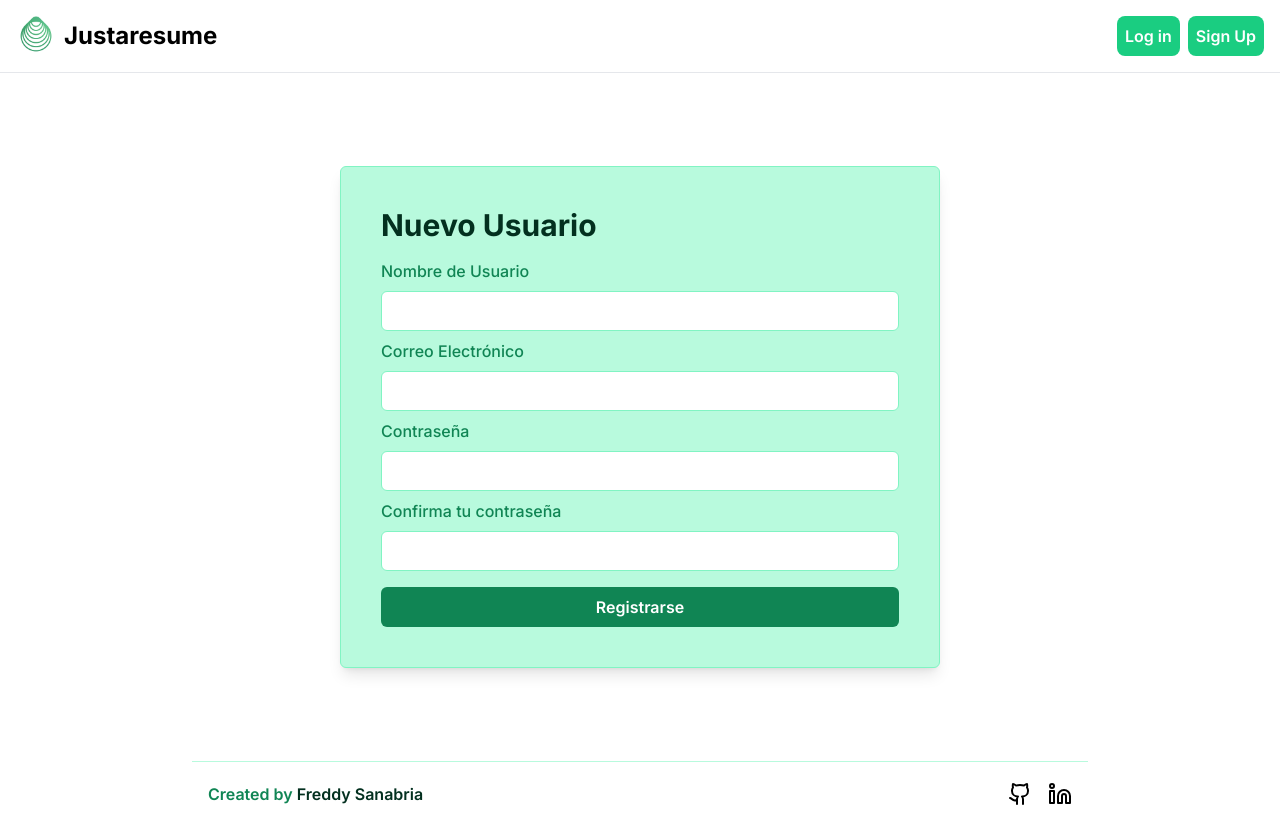
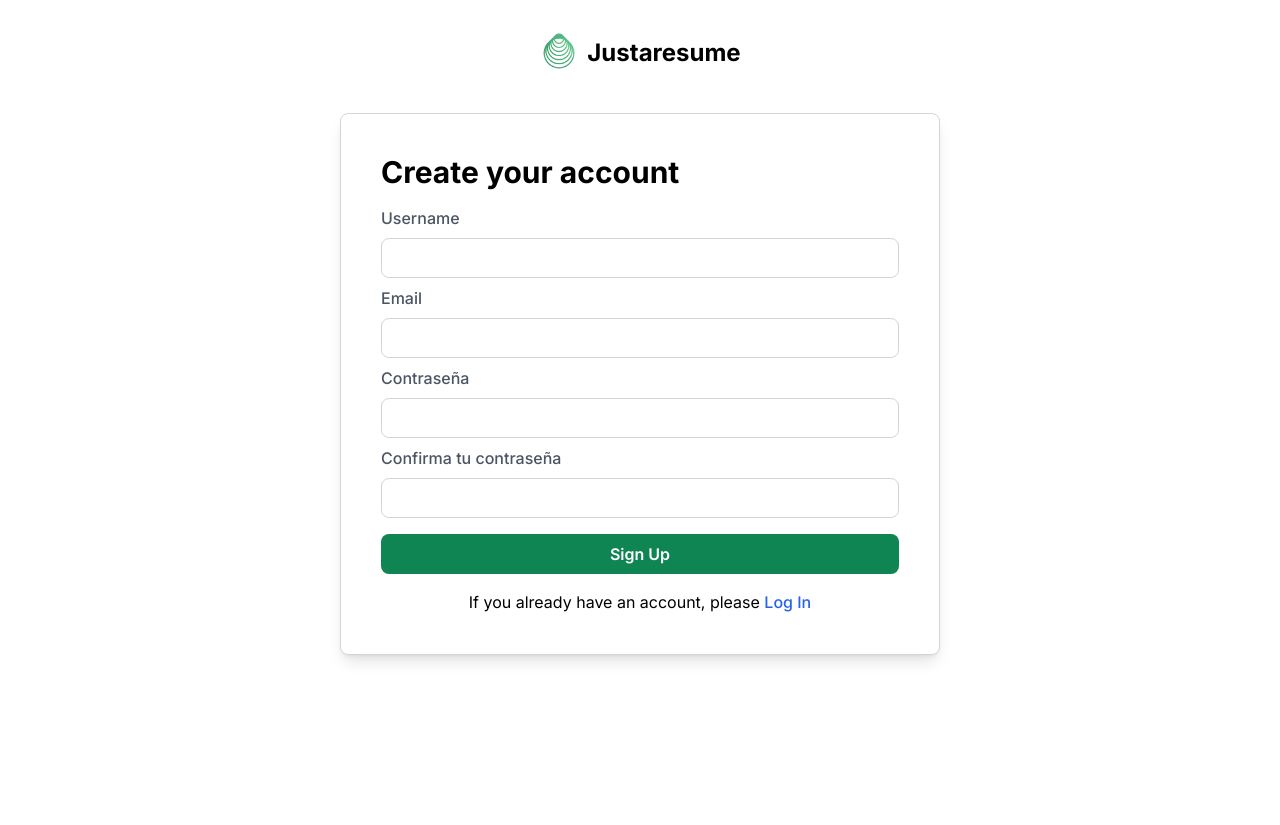
Before and after one commit to freddwithy/just-a-simple-cv, a Next.js app: page /auth/signup in a window 1280 px wide. After the commit the page ends 800 px from the top, so only its background shows below. Built offline with nearby package versions, Linux system fonts and the light colour scheme; no server answers; what tailwindcss-animated would draw is missing.

Commit message:
changing create account page

```diff
--- a/app/api/auth/sign-up/route.ts
+++ b/app/api/auth/sign-up/route.ts
@@ -32,7 +32,7 @@ export async function POST(req: Request) {
     if (usernameFound) {
       return NextResponse.json(
         {
-          message: "username already exists",
+          message: "Username already exists",
         },
         {
           status: 400,
--- a/app/auth/login/page.tsx
+++ b/app/auth/login/page.tsx
@@ -6,17 +6,17 @@ import { useRouter } from "next/navigation"
 import { SubmitHandler, useForm } from "react-hook-form"
 import { z } from "zod"
 import toast from "react-hot-toast"
-import { Header } from "@/app/components/Header"
-import { cache, useEffect, useState } from "react"
+import { useEffect, useState } from "react"
 import { LoaderCircle } from "lucide-react"
 import Image from "next/image"
+import LogoLink from "@/app/components/ui/LogoLink"
 
 const formSchema = z.object({
     email: z.string().email({
-        message: "El correo debe ser un correo válido"
+        message: "Must be a valid email"
     }),
     password: z.string().min(6, {
-        message: "La contraseña debe tener al menos 6 caracteres"
+        message: "Password must have at least 6 characters"
     })
 })
 
@@ -25,16 +25,6 @@ type LogInInputs = {
     password: string,
 }
 
-const navLinks = [
-    {
-        linkTo: "/auth/login",
-        name: "Log in",
-    },
-    {
-        linkTo: "/auth/signup",
-        name: "Sign Up",
-    },
-]
 
 export default function LoginPage() {
     const [isLoading, setIsLoading] = useState<boolean>(false)
@@ -61,7 +51,7 @@ export default function LoginPage() {
                 return toast.error(res.error)
             } else {
                 router.push('/create')
-                toast.success('Haz iniciado sesion')
+                toast.success('¡Bienvenido! 😊')
             }
         } catch(err) {
             toast.error("Something wrong happened.")
@@ -96,8 +86,8 @@ export default function LoginPage() {
 
     return (
         <>
-            <Header navLinks={navLinks} />
-            <div className="flex items-center justify-center h-[calc(100vh-7rem)] animate-fade-up">
+            <div className="flex flex-col gap-y-4 items-center justify-center h-[calc(100vh-7rem)] animate-fade-up">
+                <LogoLink className="mb-10"/>
                 <form onSubmit={handleSubmit(onLogIn)} className="w-[600px] flex flex-col p-10 bg-white rounded-lg shadow-lg border border-gray-300">
                     <h1 className="font-bold text-3xl text-black mb-4">Log in with your account</h1>
                     <label className="mb-2 text-gray-600 font-medium" htmlFor="email">Email</label>
@@ -120,7 +110,7 @@ export default function LoginPage() {
                             <span className="text-red-700 text-sm mb-2">{errors.password.message}</span>
                         )
                     }
-                    <button disabled={isLoading} className={`bg-mystic-700 rounded-lg text-white font-semibold h-10 mt-2 hover:bg-mystic-600 transition flex items-center justify-center gap-x-2 ${
+                    <button disabled={isLoading} className={`bg-mystic-700 rounded-lg text-white font-semibold h-10 mt-2 hover:opacity-90 transition flex items-center justify-center gap-x-2 ${
                         isLoading ? "opacity-50 cursor-wait hover:bg-mystic-700" :""
                     }`}>
                         {isLoading && (
@@ -140,6 +130,7 @@ export default function LoginPage() {
                             Sign In With Google
                             <Image src="/google.svg" width={15} height={30} alt="google logo" />
                         </a>
+                        <p className="mt-4" >If you don't have an account, please <a href="/auth/signup" className="text-blue-600 font-medium hover:underline">Sign Up</a></p>
                     </div>
                 </form>
             </div>
--- a/app/auth/signup/page.tsx
+++ b/app/auth/signup/page.tsx
@@ -1,29 +1,31 @@
 'use client'
 
-import { Header } from "@/app/components/Header"
+import LogoLink from "@/app/components/ui/LogoLink"
 import { zodResolver } from "@hookform/resolvers/zod"
+import { LoaderCircle } from "lucide-react"
 import { useRouter } from "next/navigation"
+import { useState } from "react"
 import { SubmitHandler, useForm } from "react-hook-form"
 import toast from "react-hot-toast"
 import { z } from "zod"
 
 const formSchema = z.object({
     username: z.string().min(3, {
-        message: 'El nombre de usuario debe tener al menos 3 caracteres'
+        message: 'The username must have at least 3 characters'
     }).max(200, {
         message: ''
     }),
     email: z.string().email({
-        message: "El correo debe ser un correo válido"
+        message: "The email must be a valid email address"
     }),
     password: z.string().min(6, {
-        message: "La contraseña debe tener al menos 6 caracteres"
+        message: "The password must have at least 6 characters"
     }),
     confirmPassword: z.string().min(6, {
-        message: "La contraseña debe tener al menos 6 caracteres"
+        message: "The password must have at least 6 characters"
     })
 }).refine(data => data.password === data.confirmPassword, {
-    message: "Las contraseñas deben ser iguales",
+    message: "The passwords must match",
     path: ["confirmPassword"]
 })
 
@@ -34,18 +36,8 @@ type SignInInputs = {
     confirmPassword: string
 }
 
-const navLinks = [
-    {
-        linkTo: "/auth/login",
-        name: "Log in",
-    },
-    {
-        linkTo: "/auth/signup",
-        name: "Sign Up",
-    },
-]
-
 export default function SignInPage() {
+    const [isLoading, setIsLoading] = useState<boolean>(false)
 
     const router = useRouter()
 
@@ -53,14 +45,13 @@ export default function SignInPage() {
         resolver: zodResolver(formSchema)
     })
 
-    console.log(errors)
-
     const onSignUp: SubmitHandler<SignInInputs> = async (data) => {
         if (data.password !== data.confirmPassword) {
-            toast.error('Las contraseñas no coinciden.')
+            toast.error('The passwords do not match')
         }
 
         try {
+            setIsLoading(true)
             const res = await fetch('/api/auth/sign-up', {
                 method: 'POST',
                 body: JSON.stringify({
@@ -73,23 +64,31 @@ export default function SignInPage() {
                 }
             })
             if (res.ok) {
-                toast.success('Te haz registrado correctamente')
+                setIsLoading(false);
+                toast.success('You have registered successfully');
                 router.push("/auth/login");
+            } else {
+                // Manejar errores de la API aquí
+                const errorData = await res.json();
+                toast.error(errorData.message);
             }
-        } catch(error: any) {
-            toast.error('Algo salio mal.')
+        } catch(err) {
+            setIsLoading(false)
+            toast.error('Something went wrong')
+        } finally {
+            setIsLoading(false)
         }
     }
 
     return (
         <>
-            <Header navLinks={navLinks} />
-            <div className="flex items-center justify-center h-[calc(100vh-7rem)] animate-fade-up">
-                <form onSubmit={handleSubmit(onSignUp)} className="w-[600px] flex flex-col p-10 bg-mystic-200 rounded-md shadow-lg border border-mystic-300">
-                    <h1 className="font-bold text-3xl text-mystic-950 mb-4">Nuevo Usuario</h1>
-                    <label className="mb-2 text-mystic-700 font-medium" htmlFor="username">Nombre de Usuario</label>
+            <div className="flex flex-col items-center justify-center h-[calc(100vh-7rem)] animate-fade-up">
+                <LogoLink className="mb-10"/>
+                <form onSubmit={handleSubmit(onSignUp)} className="w-[600px] flex flex-col p-10 bg-white rounded-lg shadow-lg border border-gray-300 ">
+                    <h1 className="font-bold text-3xl text-black mb-4">Create your account</h1>
+                    <label className="mb-2 text-gray-600 font-medium" htmlFor="username">Username</label>
                     <input type="text" id="username"
-                        className="rounded-md text-black font-semibold h-10 mb-2 bg-white border border-mystic-300"
+                        className="rounded-lg text-black font-semibold h-10 mb-2 bg-white border border-gray-300"
                         {...register("username")}
                     />
                     {
@@ -97,9 +96,9 @@ export default function SignInPage() {
                             <span className="text-red-700 text-sm mb-2">{errors.username.message}</span>
                         )
                     }
-                    <label className="mb-2 text-mystic-700 font-medium" htmlFor="email">Correo Electrónico</label>
+                    <label className="mb-2 text-gray-600 font-medium" htmlFor="email">Email</label>
                     <input type="email" id="email"
-                        className="rounded-md text-black font-semibold h-10 mb-2 bg-white border border-mystic-300"
+                        className="rounded-lg text-black font-semibold h-10 mb-2 bg-white border border-gray-300"
                         {...register("email")}
                     />
                     {
@@ -107,9 +106,9 @@ export default function SignInPage() {
                             <span className="text-red-700 text-sm mb-2">{errors.email.message}</span>
                         )
                     }
-                    <label className="mb-2 text-mystic-700 font-medium" htmlFor="password">Contraseña</label>
+                    <label className="mb-2 text-gray-600 font-medium" htmlFor="password">Contraseña</label>
                     <input type="password" id="password"
-                        className="rounded-md text-black font-semibold h-10 mb-2 bg-white border border-mystic-300"
+                        className="rounded-lg text-black font-semibold h-10 mb-2 bg-white border border-gray-300"
                         {...register("password")}
                     />
                     {
@@ -117,9 +116,9 @@ export default function SignInPage() {
                             <span className="text-red-700 text-sm mb-2">{errors.password.message}</span>
                         )
                     }
-                    <label className="mb-2 text-mystic-700 font-medium" htmlFor="confirmPassword">Confirma tu contraseña</label>
+                    <label className="mb-2 text-gray-600 font-medium" htmlFor="confirmPassword">Confirma tu contraseña</label>
                     <input type="password" id="confirmPassword"
-                        className="rounded-md text-black font-semibold h-10 mb-2 bg-white border border-mystic-300"
+                        className="rounded-lg text-black font-semibold h-10 mb-2 bg-white border border-gray-300"
                         {...register("confirmPassword")}
                     />
                     {
@@ -132,7 +131,17 @@ export default function SignInPage() {
                             <span className="text-red-700 text-sm mb-2">{errors.root.message}</span>
                         )
                     }
-                    <button className="bg-mystic-700 rounded-md text-white font-semibold h-10 mt-2 hover:bg-mystic-600 transition">Registrarse</button>
+                    <button disabled={isLoading} className={`bg-mystic-700 rounded-lg text-white font-semibold h-10 mt-2 hover:opacity-90 transition flex items-center justify-center gap-x-2 ${
+                        isLoading ? "opacity-50 cursor-wait hover:bg-mystic-700" :""
+                    }`}>
+                        {isLoading && (
+                            <LoaderCircle className="animate-spin size-4"/>
+                        )}
+                        Sign Up
+                    </button>
+                    <div className="flex justify-center items-center">
+                        <p className="mt-4" >If you already have an account, please <a href="/auth/login" className="text-blue-600 font-medium hover:underline">Log In</a></p>
+                    </div>
                 </form>
             </div>
         </>
--- a/app/components/ui/LogoLink.tsx
+++ b/app/components/ui/LogoLink.tsx
@@ -1,10 +1,15 @@
 import Image from 'next/image'
 import Link from 'next/link'
-import React from 'react'
 
-const LogoLink = () => {
+interface LogoLinkProps {
+    className?: string
+}
+
+const LogoLink: React.FC<LogoLinkProps> = ({
+    className
+}) => {
   return (
-    <Link href="/" className="flex gap-x-2 items-center justify-center">
+    <Link href="/" className={`flex gap-x-2 items-center justify-center ${className}`}>
         <Image src="/logo-green.png" width={40} height={40} alt="justaresume logo"/>
         <span className="font-bold text-2xl ">Justaresume</span>
     </Link>
--- a/app/layout.tsx
+++ b/app/layout.tsx
@@ -23,7 +23,6 @@ export default function RootLayout({
         <UserSessionProvider>
           <ToasterProvider />
           {children}
-          <Footer />
         </UserSessionProvider>
       </body>
     </html>
```
